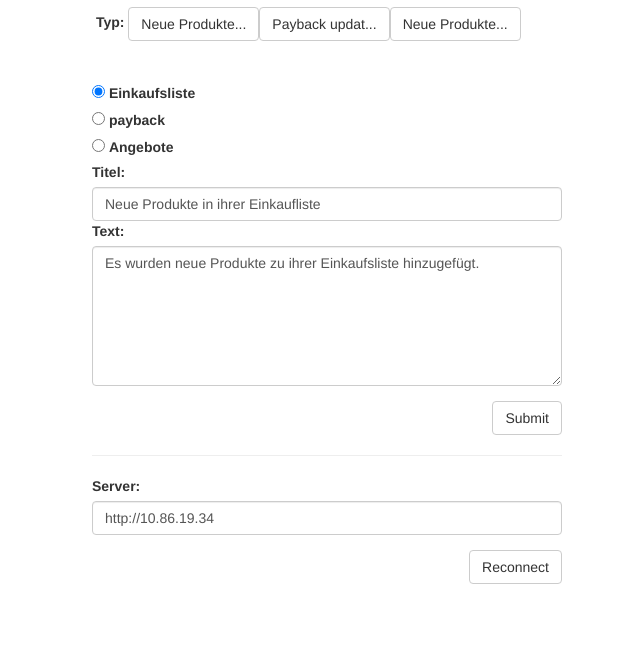
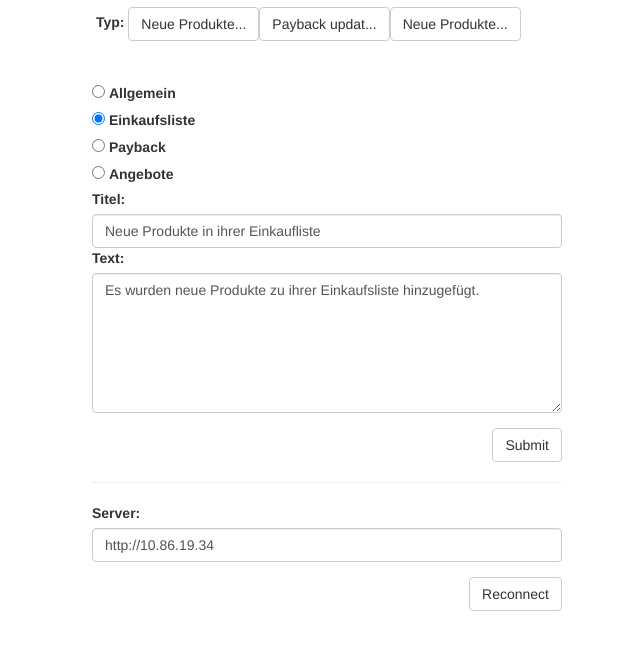
Before and after one commit to smancke/guble-js, a plain HTML site: page index.html in a window 1280 px wide. Shown: the part 123-772 px from the top of the page, without its empty margins (328-968 px from the left). Drawn offline with nearby package versions, Linux system fonts and the light colour scheme.

Commit message:
renaming

```diff
--- a/demo.html
+++ b/index.html
@@ -9,11 +9,11 @@
   <body ng-controller="demoCtrl">
 
     <br><br>
-    <div class="container" style="width: 500px">
+    <div class="container" style="max-width: 500px">
 
       <br>
       <h1>Nachricht</h1>
-      <div class="container" style="width: 500px">
+      <div class="container" style="max-width: 500px">
         <form role="form">
           <div class="form-group">
 
@@ -27,11 +27,14 @@
             <br>
             <br>
 
+            <input type="radio" ng-model="message.data.link" value="" id="common">
+            <label for="common">Allgemein</label>
+            <br>
             <input type="radio" ng-model="message.data.link" value="einkaufsliste" id="einkaufsliste">
             <label for="einkaufsliste">Einkaufsliste</label>
             <br>
             <input type="radio" ng-model="message.data.link" value="payback" id="payback">
-            <label for="payback">payback</label>
+            <label for="payback">Payback</label>
             <br>
             <input type="radio" ng-model="message.data.link" value="angebote" id="angebote">
             <label for="angebote">Angebote</label>
@@ -46,7 +49,7 @@
         </form>
 
       </div>
-      <div class="container" style="width: 500px">
+      <div class="container" style="max-width: 500px">
 
         <hr/>
         <form role="form">
```
